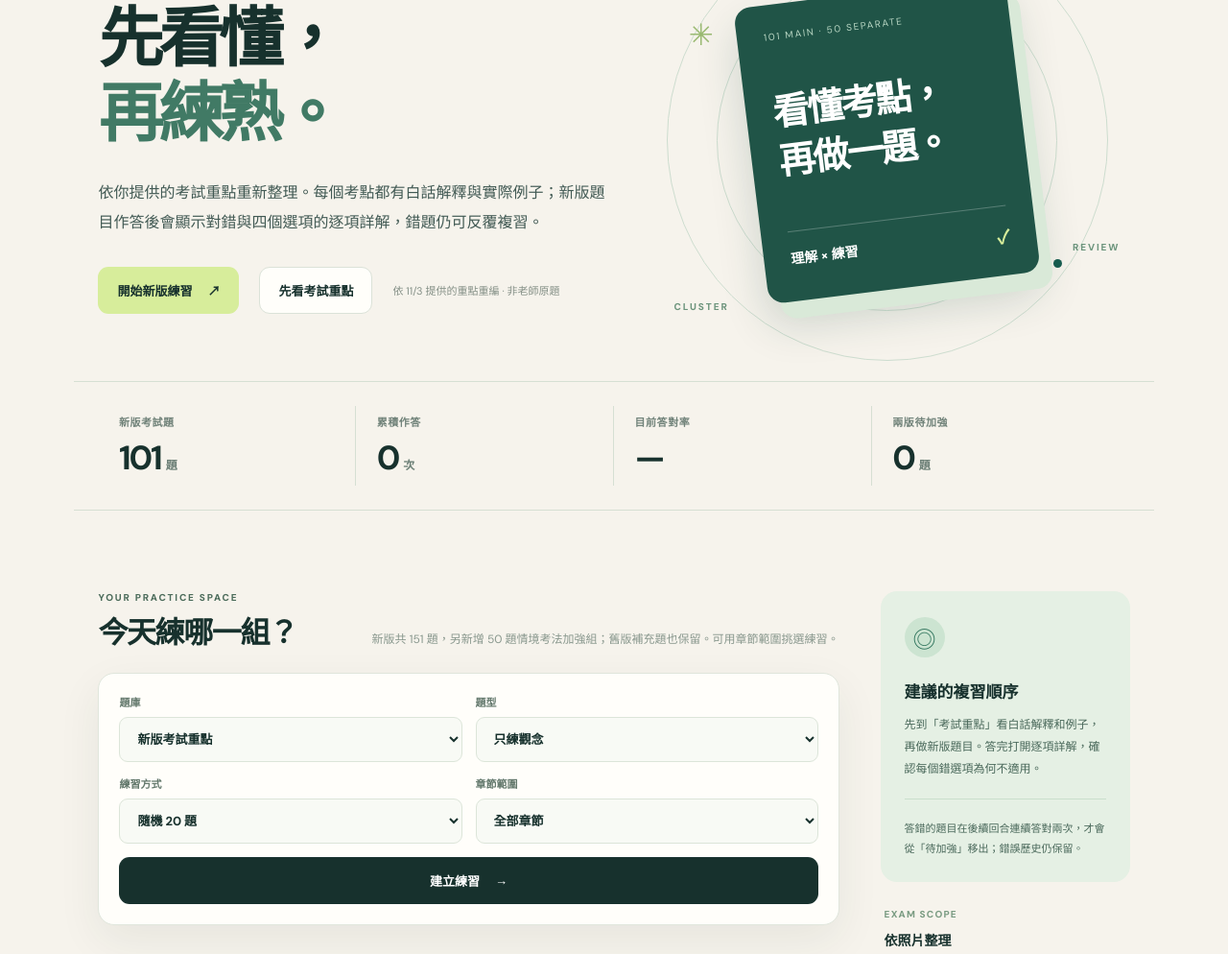
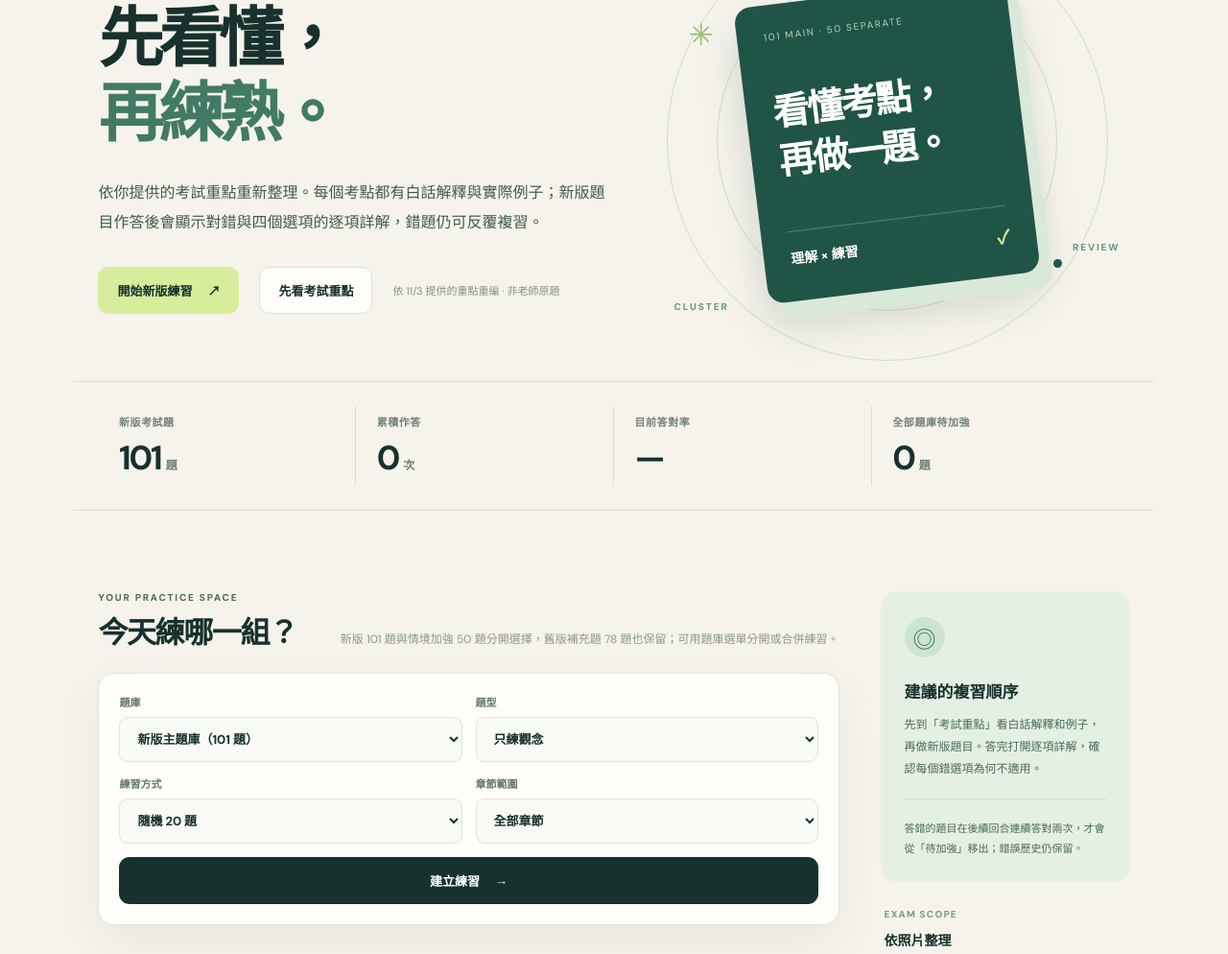
Before and after one commit to xxoon0987/xooon0987.github.io, a plain HTML site: page dataminin/index.html in a window 1280 px wide. Shown: the part 213-1207 px from the top of the page at 96% size. Drawn offline with Linux system fonts and the light colour scheme.

Commit message:
Offer the 50 scenario questions as a separate bank

```diff
--- a/dataminin/index.html
+++ b/dataminin/index.html
@@ -7,7 +7,7 @@
   <meta name="description" content="依考試重點整理的資料探勘複習筆記與選擇題：實例講解、逐項詳解、錯題紀錄。">
   <title>DATAMININ｜資料探勘考試重點與題庫 1105</title>
   <link rel="stylesheet" href="./styles.css?v=20261103-2">
-  <script type="module" src="./app.mjs?v=20261116-1"></script>
+  <script type="module" src="./app.mjs?v=20261116-2"></script>
 </head>
 <body>
   <div class="shell">
@@ -45,14 +45,14 @@
         <div class="stat"><span class="stat-label">新版考試題</span><strong id="questionCount">—</strong><span class="stat-unit">題</span></div>
         <div class="stat"><span class="stat-label">累積作答</span><strong id="attemptCount">0</strong><span class="stat-unit">次</span></div>
         <div class="stat"><span class="stat-label">目前答對率</span><strong id="accuracyCount">—</strong><span class="stat-unit"></span></div>
-        <div class="stat"><span class="stat-label">兩版待加強</span><strong id="dueCount">0</strong><span class="stat-unit">題</span></div>
+        <div class="stat"><span class="stat-label">全部題庫待加強</span><strong id="dueCount">0</strong><span class="stat-unit">題</span></div>
       </section>
 
       <section id="practiceView" class="view content-grid" aria-label="練習區">
         <div class="main-column">
-          <div class="section-head"><div><p class="eyebrow small">YOUR PRACTICE SPACE</p><h2>今天練哪一組？</h2></div><p>新版共 151 題，另新增 50 題情境考法加強組；舊版補充題也保留。可用章節範圍挑選練習。</p></div>
+          <div class="section-head"><div><p class="eyebrow small">YOUR PRACTICE SPACE</p><h2>今天練哪一組？</h2></div><p>新版 101 題與情境加強 50 題分開選擇，舊版補充題 78 題也保留；可用題庫選單分開或合併練習。</p></div>
           <div class="setup panel">
-            <label class="field"><span>題庫</span><select id="bankSelect"><option value="v2">新版考試重點</option><option value="legacy">舊版補充題</option><option value="all">兩版一起練</option></select></label>
+            <label class="field"><span>題庫</span><select id="bankSelect"><option value="v2">新版主題庫（101 題）</option><option value="scenario">情境考法加強 1116（50 題）</option><option value="legacy">舊版補充題（78 題）</option><option value="originals">原有兩版一起練（179 題）</option><option value="all">全部題庫一起練（229 題）</option></select></label>
             <label class="field"><span>題型</span><select id="kindSelect"><option value="concept">只練觀念</option><option value="all">觀念＋少量計算</option></select></label>
             <label class="field"><span>練習方式</span><select id="modeSelect"><option value="quick">隨機 20 題</option><option value="all">完整題庫</option><option value="due">待加強錯題</option><option value="ever">所有曾錯題</option></select></label>
             <label class="field"><span>章節範圍</span><select id="topicSelect"><option value="all">全部章節</option></select></label>
```
